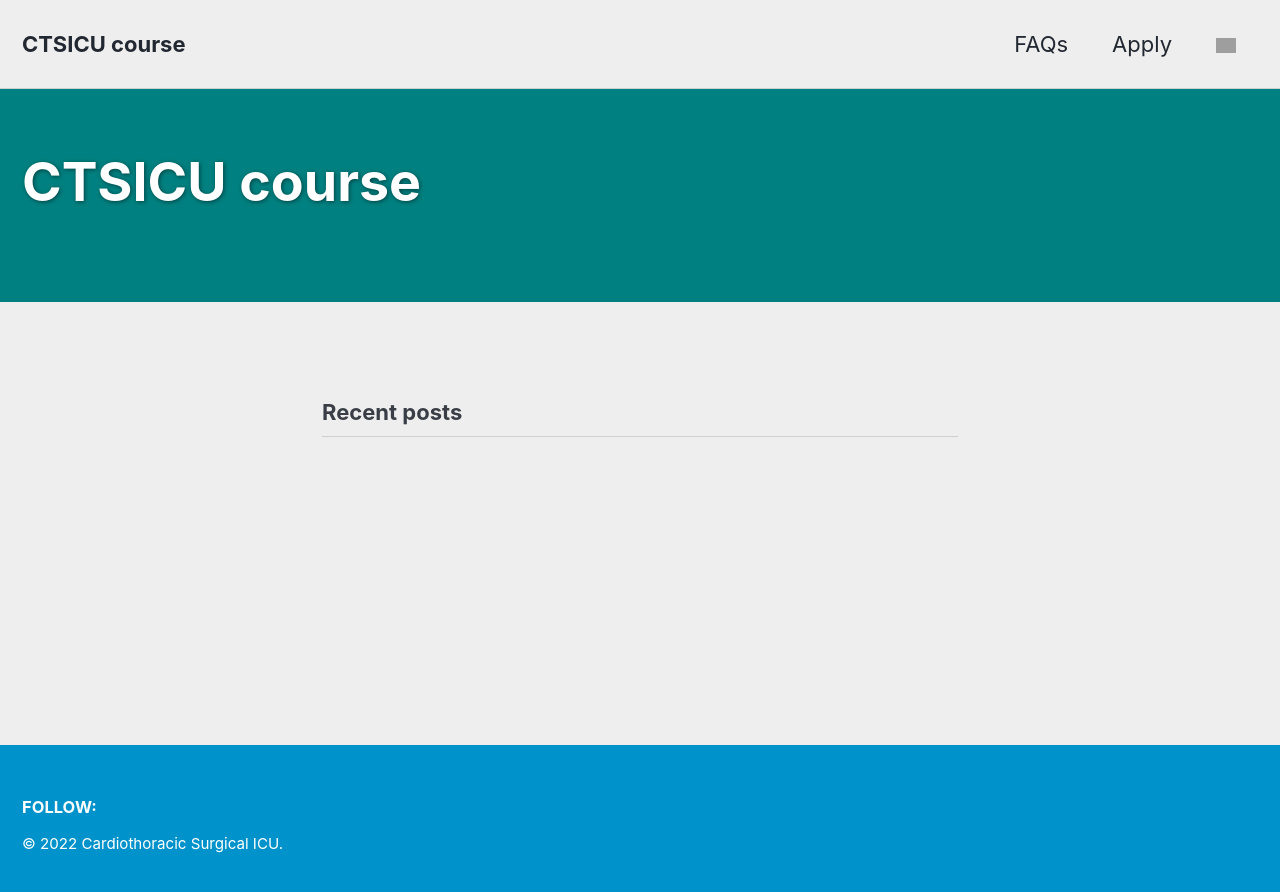
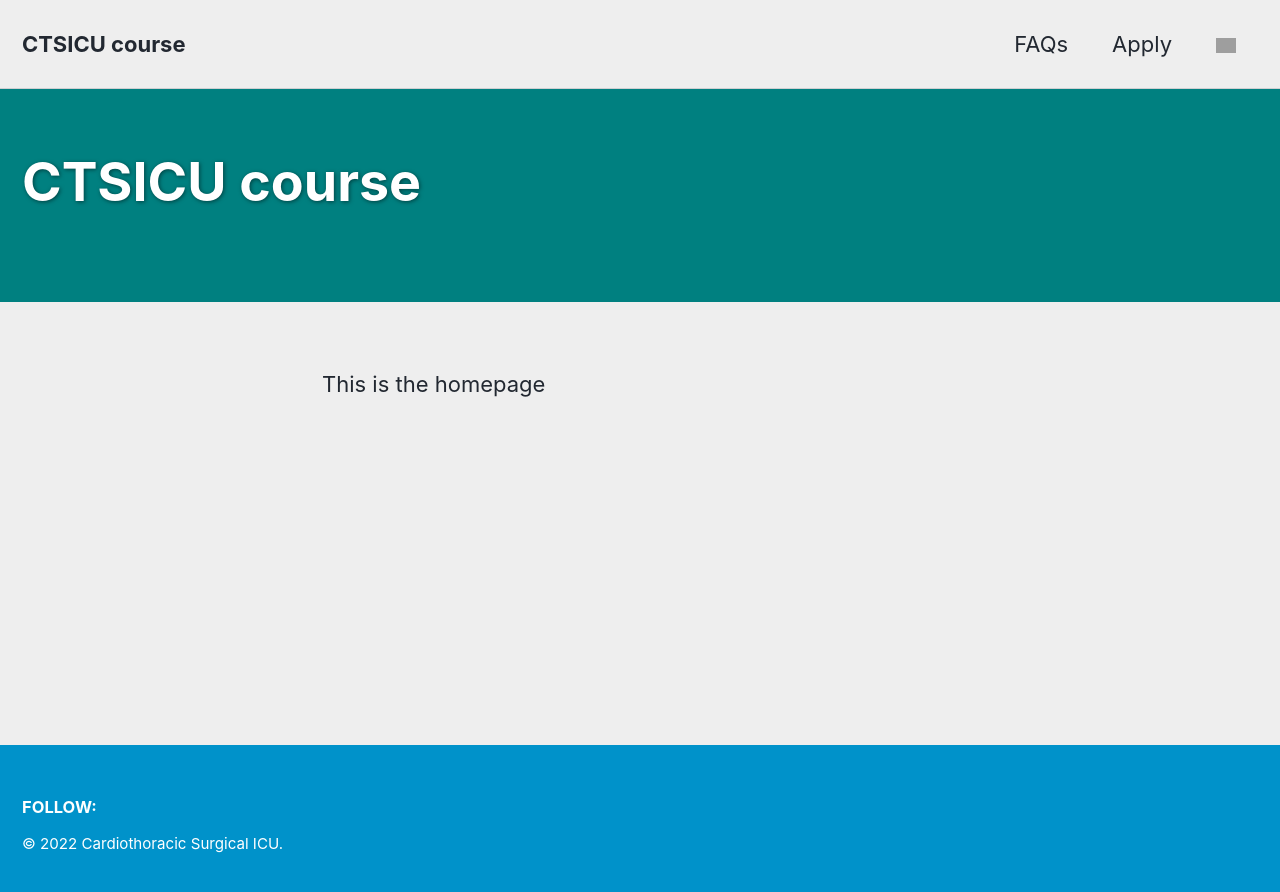
Before and after one commit to DrIbrahimAli/CTSICUcourse, a Jekyll site: the page built from index.html, in a window 1280 px wide. Shown: the top 892 px of the page. Built offline with Jekyll 4.4.1, drawn with Linux system fonts in a browser that asks for light colours; cached includes are drawn as plain includes; grey boxes are pictures that could not be loaded.

Commit message:
Update index.html

```diff
--- a/index.html
+++ b/index.html
@@ -1,6 +1,7 @@
 ---
-layout: home
+layout: single
 header:
   image: assets/img/img.jpg
+---
 
----
+This is the homepage
```
